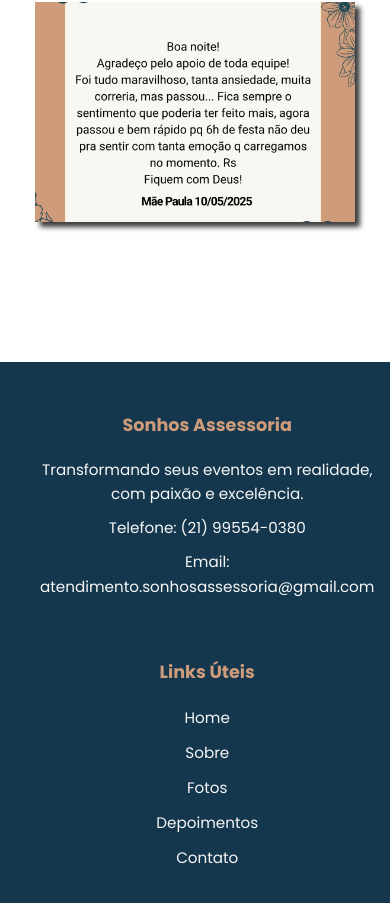
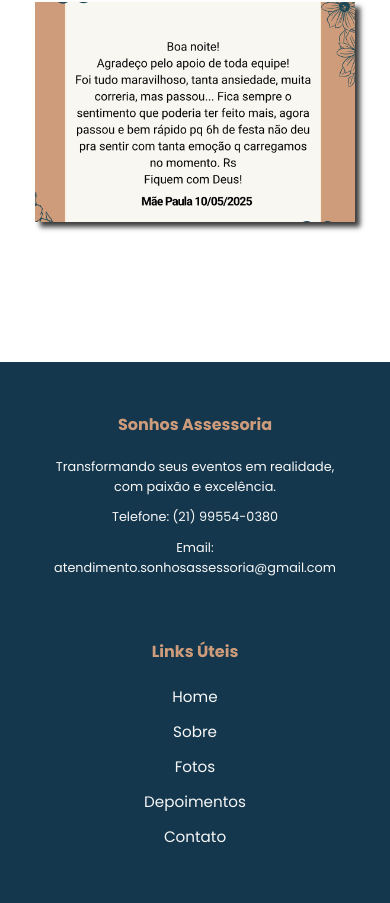
Before and after one commit to joviano-soares/sonhosassessoria2, a plain HTML site: page index.html in a window 390 px wide. Shown: the part 11085-11988 px from the top of the page. Drawn offline with nearby package versions, Linux system fonts and the light colour scheme.

Commit message:
Update style.css

```diff
--- a/style.css
+++ b/style.css
@@ -408,8 +408,8 @@ nav ul li a:hover {
 
         footer {
             width: 100%;
-            background-color:#14374d; /* Cor principal do cabeçalho mobile */
-            color: #f7f7f7; /* Cor do texto claro */
+            background-color:#14374d;
+            color: #f7f7f7;
             padding: 40px 20px;
         }
 
@@ -790,6 +790,10 @@ nav ul li a:hover {
     }
 
     .footer-section h3 {
-        font-size: 1.1rem;
+        font-size: 1em;
+    }
+
+     .footer-section p {
+        font-size: .8em;
     }
 }
```
